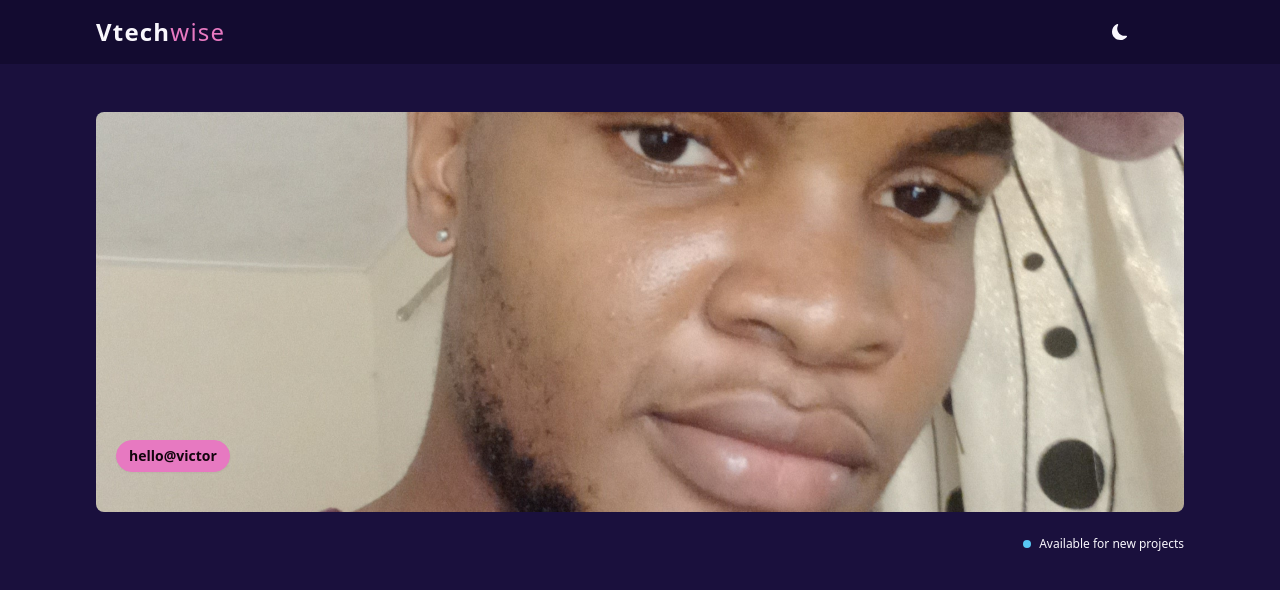
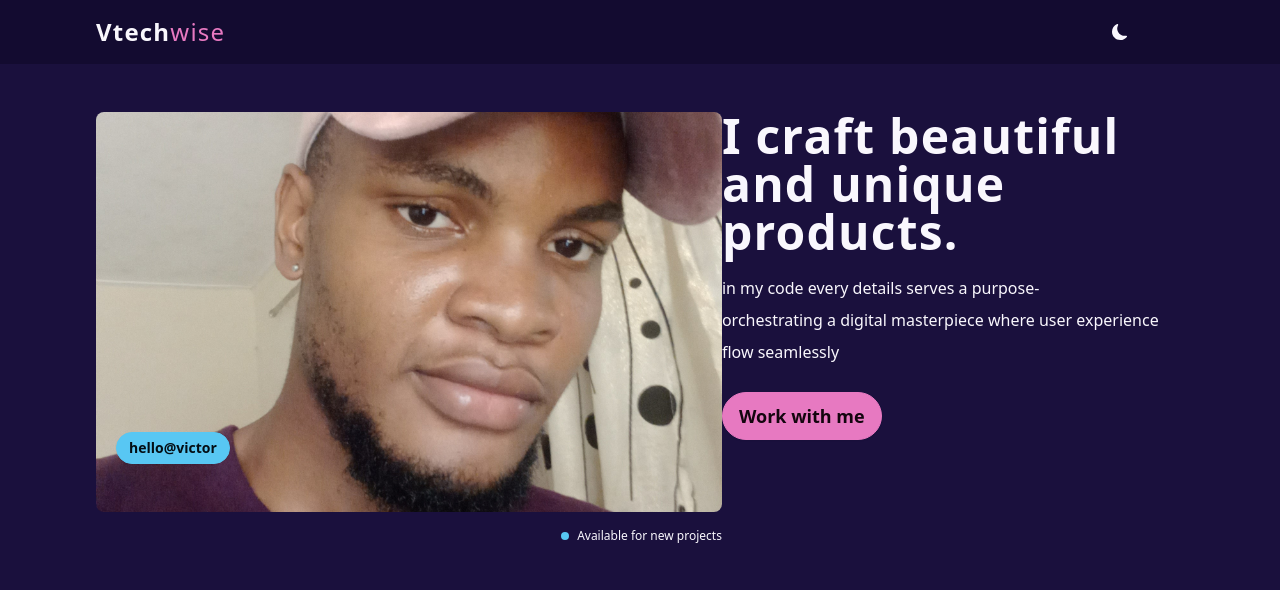
Before and after one commit to vtechwise/reactjs-portfolio, a React (Vite) app: page / in a window 1280 px wide. Shown: the top 590 px of the page. Built offline with nearby package versions, Linux system fonts and the light colour scheme; some icons are missing.

Commit message:
HERO COMPONENT

```diff
--- a/src/component/Hero.jsx
+++ b/src/component/Hero.jsx
@@ -1,14 +1,34 @@
-import portfolioImg from '../assets/portfolioImg.jpg'
+import portfolioImg from "../assets/portfolioImg.jpg";
 
 const Hero = () => {
   return (
-      <div className="flex gap-y-8 md:flex-row">
-          <div className='rounded-lg relative'>
-              <img src={portfolioImg} className='w-screen h-[25rem] object-cover rounded-lg' alt="" />
-              <button className="btn btn-primary absolute btn- rounded-full left-5  btn-sm bottom-20">hello@victor</button>
-              <p className='mt-6 flex justify-end items-center gap-x-2 text-xs text-content-neutral '> <span className='h-2 w-2 bg-secondary rounded-full'></span>Available for new projects</p>
-          </div>
+    <div className="flex flex-col gap-y-10 md:flex-row">
+      <div className="rounded-lg relative">
+        <img
+          src={portfolioImg}
+          className="w-screen h-[25rem] object-cover rounded-lg"
+          alt=""
+        />
+        <button className="btn btn-secondary absolute btn- rounded-full left-5  btn-sm bottom-20">
+          hello@victor
+        </button>
+        <p className="mt-4 flex justify-end items-center gap-x-2 text-xs text-content-neutral ">
+          {" "}
+          <span className="h-2 w-2 bg-secondary rounded-full"></span>Available
+          for new projects
+        </p>
+      </div>
+      <div>
+        <h1 className="text-5xl tracking-wide font-semibold">
+          I craft beautiful and unique products.
+        </h1>
+        <p className="mt-4 leading-8">
+          in my code every details serves a purpose- <br /> orchestrating a
+          digital masterpiece where user experience flow seamlessly{" "}
+        </p>
+        <button className="btn mt-6 btn-primary  rounded-full text-lg  ">Work with me</button>
+      </div>
     </div>
-  )
-}
-export default Hero
+  );
+};
+export default Hero;
```
